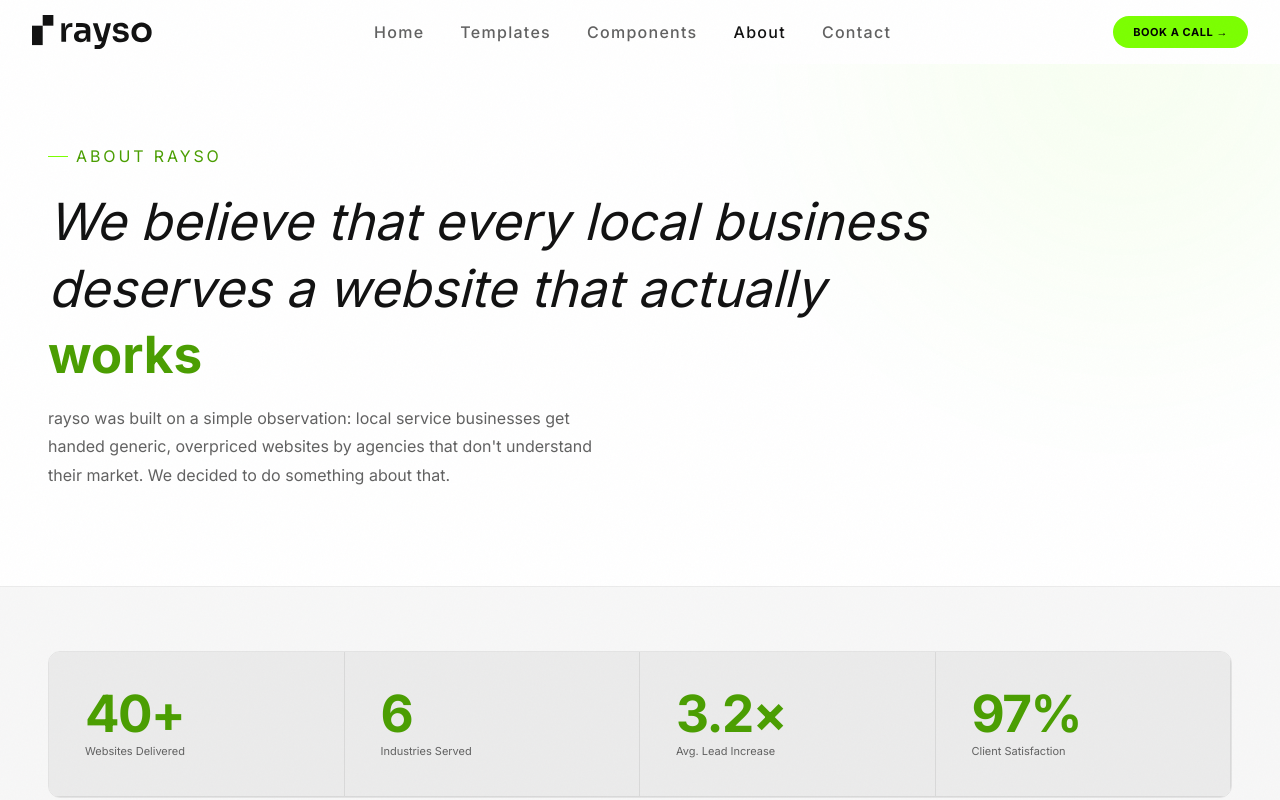
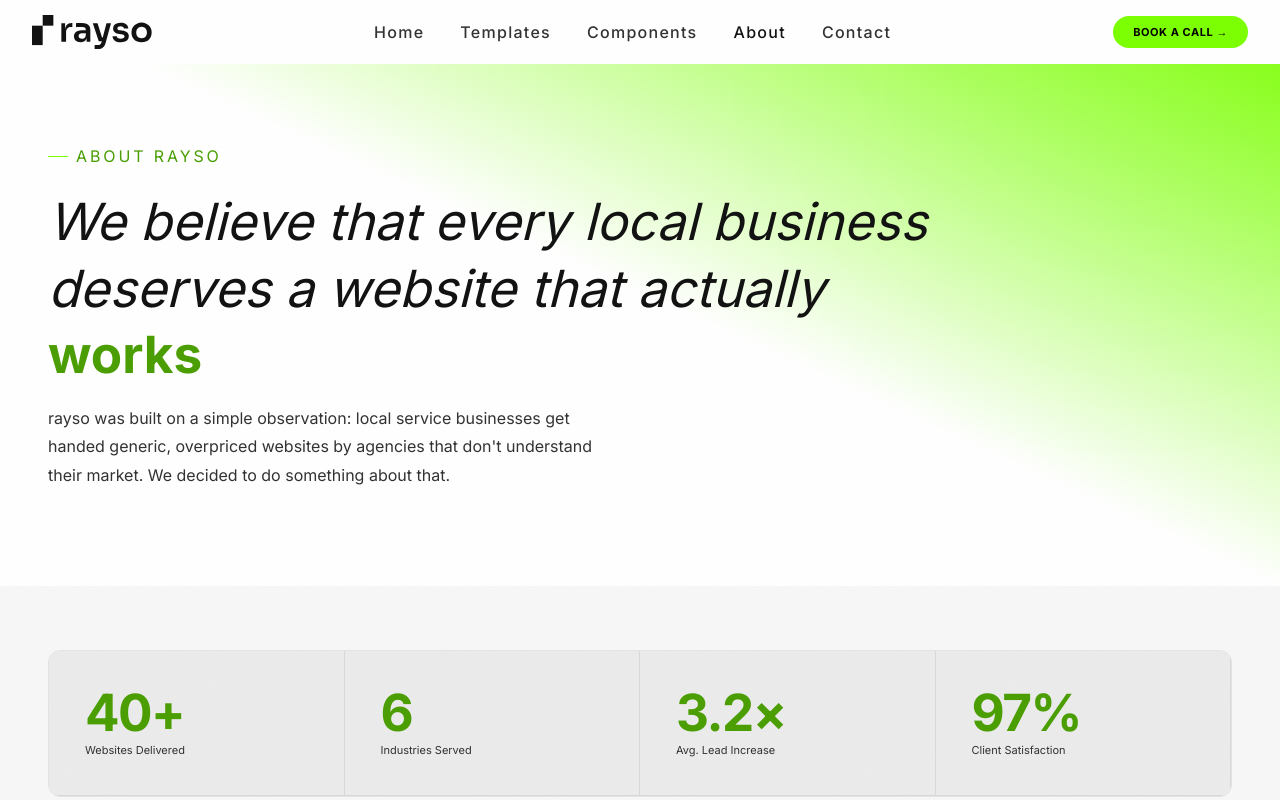
Before and after one commit to shohag-stack/rayso-sanity, a Next.js app: page /about in a window 1280 px wide. Shown: the top 800 px of the page. Built offline with nearby package versions, Linux system fonts and the light colour scheme.

Commit message:
animation added

```diff
--- a/src/app/contact/page.tsx
+++ b/src/app/contact/page.tsx
@@ -14,9 +14,8 @@ export default function ContactPage() {
     <>
       <main>
         <section
-          className="pt-36 pb-20 px-8 md:px-12 border-b"
+          className="pt-36 pb-20 px-8 md:px-12 bg-gradient-to-tr from-bg via-bg to-acid bg-[length:200%_200%] animate-gradient-move"
           style={{
-            background: "var(--bg-2)",
             borderColor: "var(--border-color)",
           }}
         >
--- a/src/app/globals.css
+++ b/src/app/globals.css
@@ -43,7 +43,7 @@
   --surface: #fafafa;
   --border-color: rgba(0, 0, 0, 0.08);
   --border-h: rgba(0, 0, 0, 0.15);
-  --muted: #616161;
+  --muted: #313131;
   --mid: #555555;
   --text-primary: #111111;
   --nav-bg: rgba(245, 245, 245, 0.88);
--- a/src/components/section/AboutHero.tsx
+++ b/src/components/section/AboutHero.tsx
@@ -3,7 +3,7 @@ import React from "react";
 export default function AboutHero() {
   return (
     <section
-      className="relative pt-36 pb-24 px-8 md:px-12 border-b overflow-hidden"
+      className="relative pt-36 pb-24 px-8 md:px-12 bg-gradient-to-tr from-bg via-bg to-acid overflow-hidden"
       style={{ borderColor: "var(--border-color)" }}
     >
       <div className="absolute -top-48 -right-24 w-[500px] h-[500px] rounded-full bg-acid opacity-[0.05] blur-[120px] pointer-events-none" />
--- a/tailwind.config.ts
+++ b/tailwind.config.ts
@@ -34,6 +34,7 @@ const config: Config = {
         "pulse-border": "pulse-border 2.5s ease-in-out infinite",
         "scroll-line": "scroll-line 2s ease-in-out infinite",
         float: "float 6s ease-in-out infinite",
+        'gradient-move': 'gradientMove 8s ease infinite',
       },
       keyframes: {
         ticker: {
@@ -54,6 +55,10 @@ const config: Config = {
           "0%, 100%": { transform: "translateY(0px)" },
           "50%": { transform: "translateY(-20px)" },
         },
+        gradientMove: {
+          '0%, 100%': { backgroundPosition: '0% 50%' },
+          '50%': { backgroundPosition: '100% 50%' },
+        },
       },
       backgroundImage: {
         noise:
```
